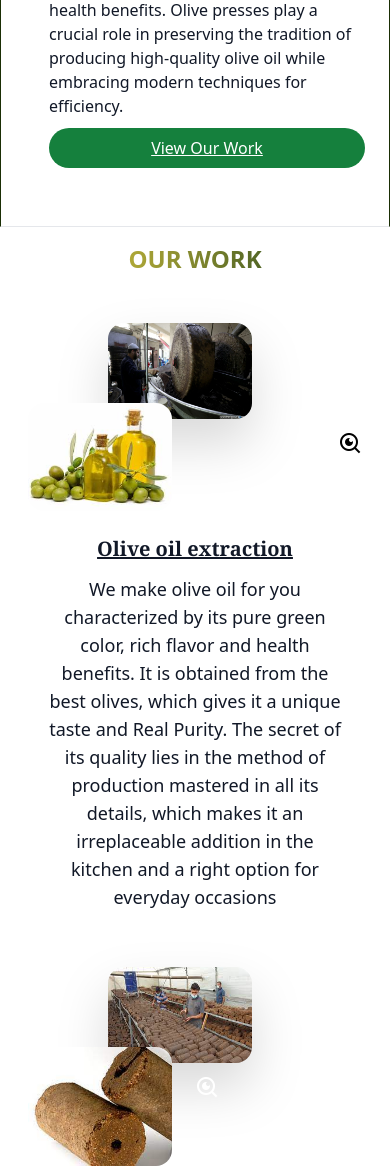
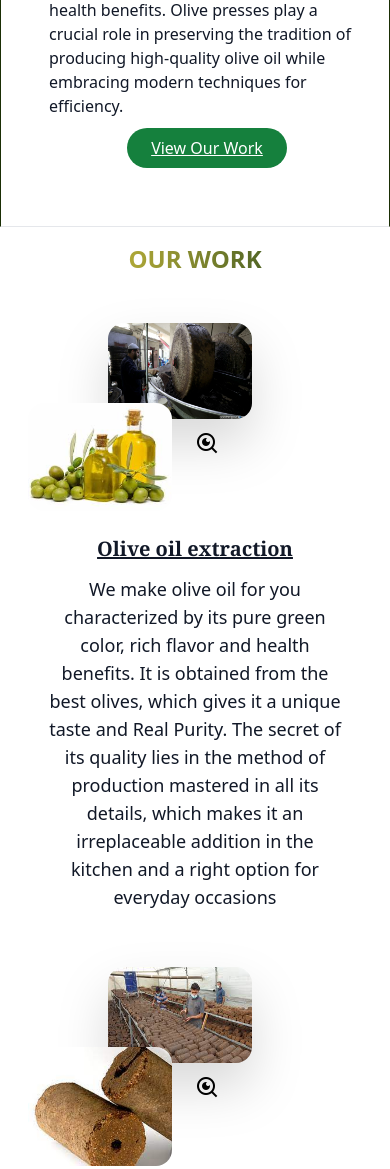
Before and after one commit to Nivinrifai/AL-Rifai-juicer, a website: page index.html in a window 390 px wide. Shown: the part 680-1849 px from the top of the page. Drawn offline with nearby package versions, Linux system fonts and the light colour scheme.

Commit message:
Update index.html

```diff
--- a/index.html
+++ b/index.html
@@ -72,7 +72,7 @@
           <h1 class="font-bold text-3xl md:text-4xl">Olive Essence: A Journey Through Our Olive Press.</h1>
           <p class="text-start" >An olive press, or olive oil mill, is a facility where olives are pressed to extract their oil. This process has been a fundamental part of Mediterranean culture for centuries. The olives undergo various stages, from cleaning and crushing to pressing and separating the oil from the pulp. The result is the rich, golden olive oil highly valued for its culinary and health benefits. Olive presses play a crucial role in preserving the tradition of producing high-quality olive oil while embracing modern techniques for efficiency.</p>
          <a href="#view my work" class="bg-green-700 hover:bg-lime-500 rounded-full text-white
-         md:self-start my-4  px-6 py-2 cursor-progress underline animate-bounce self-start">View Our Work</a>
+         md:self-start my-4  px-6 py-2 cursor-progress underline animate-bounce self-center">View Our Work</a>
 
         </div>
         <div class="md:w-1/2 ">
@@ -97,7 +97,7 @@
 
         <div class="items-center justify-center relative">
         <img class="  rounded-2xl  translate-x-20 -translate-y-2  drop-shadow-2xl  w-36 h-24 hover:w-44 hover:h-32 scale-95 transition ease-in-out" src="dist/image/huile1.jpg" alt="" >
-       <i class="ri-search-eye-line absolute top-11 right-0 text-black text-2xl"></i>
+       <i class="ri-search-eye-line absolute top-11  text-black text-2xl"></i>
 
       <img class="  rounded-2xl  -translate-x-25 -translate-y-6 h-30 w-36" src="dist/image/زيت.jpg" alt=""  >
 
@@ -112,7 +112,7 @@
 
         <div class="items-center justify-center relative">
         <img class="  rounded-2xl  translate-x-20 -translate-y-2  drop-shadow-2xl  w-36 h-24 hover:w-44 hover:h-32 scale-95 transition ease-in-out" src="dist/image/استعمال الجفت.jpg" alt="">
-        <i class="ri-search-eye-line absolute top-11 text-white text-2xl"></i>
+        <i class="ri-search-eye-line absolute top-11 text-black text-2xl"></i>
 
 
       <img class="  rounded-2xl  -translate-x-25 -translate-y-6 h-26 w-36  " src="dist/image/جفت.jpg" alt=""  >
@@ -128,7 +128,7 @@
 
         <div class="items-center justify-center mb-3 relative">
       <img class="  rounded-2xl  translate-x-20 -translate-y-2  drop-shadow-2xl  w-36 h-24 hover:w-44 hover:h-32 scale-95 transition ease-in-out" src="dist/image/wkhum hg.dj,.jpg" alt="" >
-       <i class="ri-search-eye-line absolute top-11 text-white text-2xl"></i>
+       <i class="ri-search-eye-line absolute top-11 text-black text-2xl"></i>
 
       <img class="  rounded-2xl  -translate-x-25 -translate-y-6 h-30 w-36" src="dist/image/زيتون.jpg" alt="">
 
@@ -143,7 +143,7 @@
 
           <div class="items-center justify-center  mb-6 relative">
         <img class="  rounded-2xl  translate-x-20 -translate-y-2  drop-shadow-2xl  w-36 h-24 hover:w-44 hover:h-32 scale-95 transition ease-in-out" src="dist/image/صناعة الصابون.jpg" alt="" >
-         <i class="ri-search-eye-line absolute top-11 text-white text-2xl"></i>
+         <i class="ri-search-eye-line absolute top-11 text-black text-2xl"></i>
 
         <img class="  rounded-2xl  -translate-x-25 -translate-y-6 h-30 w-36" src="dist/image/صابون2.jpg" alt="" >
 
```
